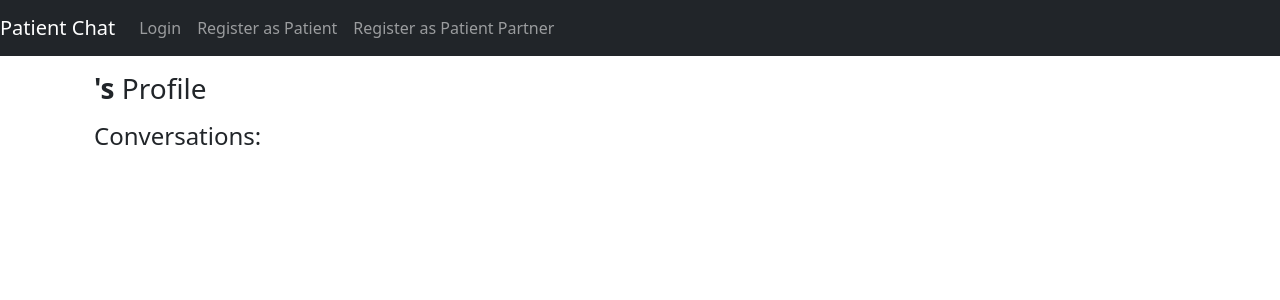
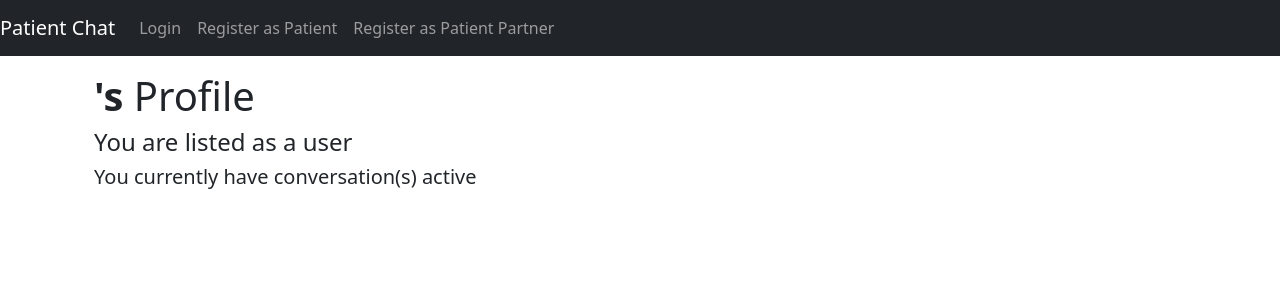
Before and after one commit to katietensfeldt/patient-chat-frontend, a React (Create React App) app: page /profile in a window 1280 px wide. Shown: the top 300 px of the page. Built offline with nearby package versions, Linux system fonts and the light colour scheme; no server answers.

Commit message:
Adds information to profile page

```diff
--- a/src/components/profile.component.js
+++ b/src/components/profile.component.js
@@ -26,15 +26,16 @@ export default class Profile extends Component {
   }
 
   render() {
+    const { conversations } = this.state;
     return (
       <div className="container">
         <header className="jumbotron">
-          <h3>
+          <h1>
             <strong>{this.state.currentUser.first_name}'s</strong> Profile
-          </h3>
-          <p>{this.state.currentUser.type_of}</p>
+          </h1>
+          <h4>You are listed as a {this.state.currentUser.type_of} user</h4>
         </header>
-        <h4>Conversations:</h4>
+        <h5>You currently have {conversations.length} conversation(s) active</h5>
       </div>
     );
   }
```
